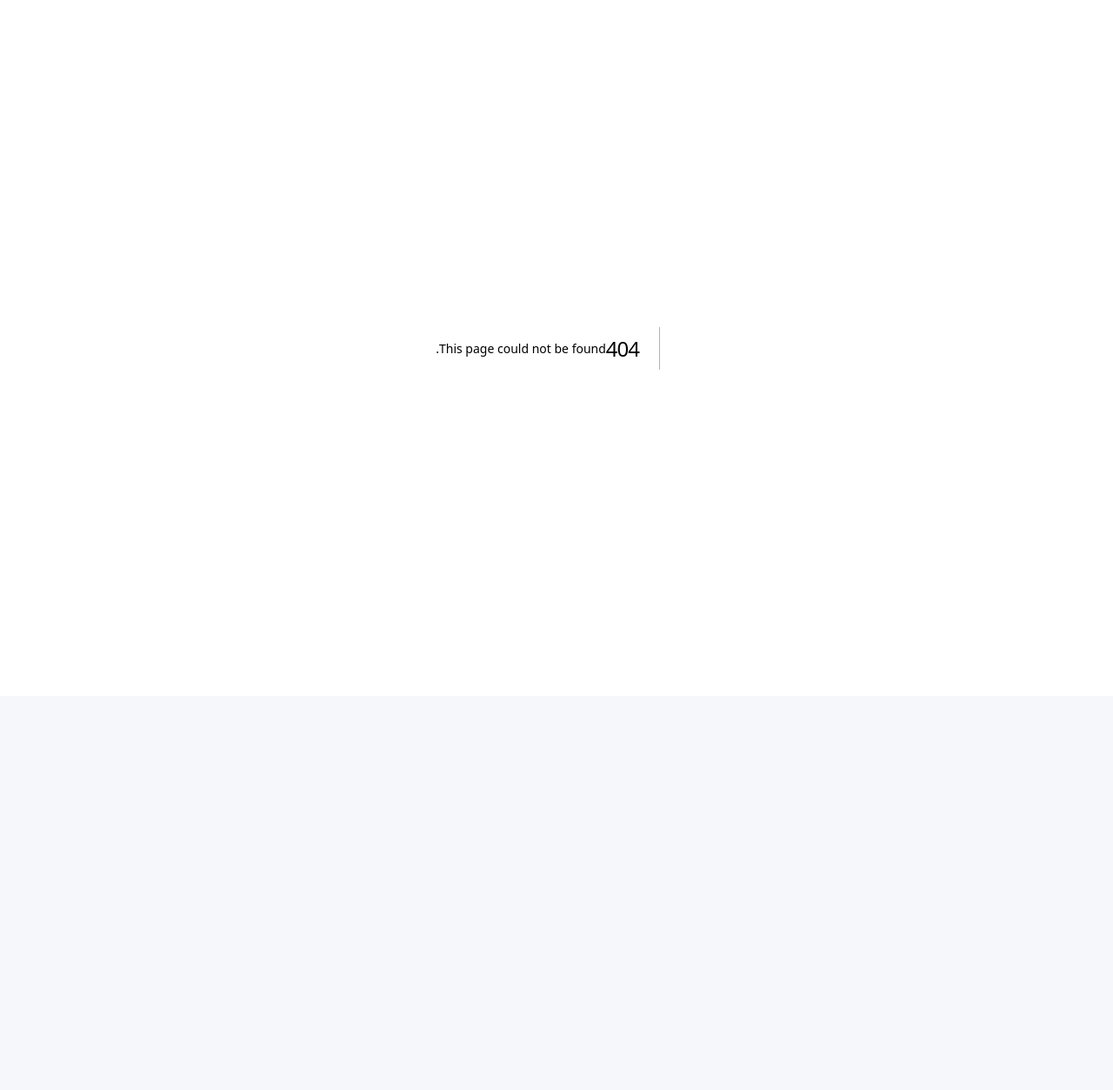
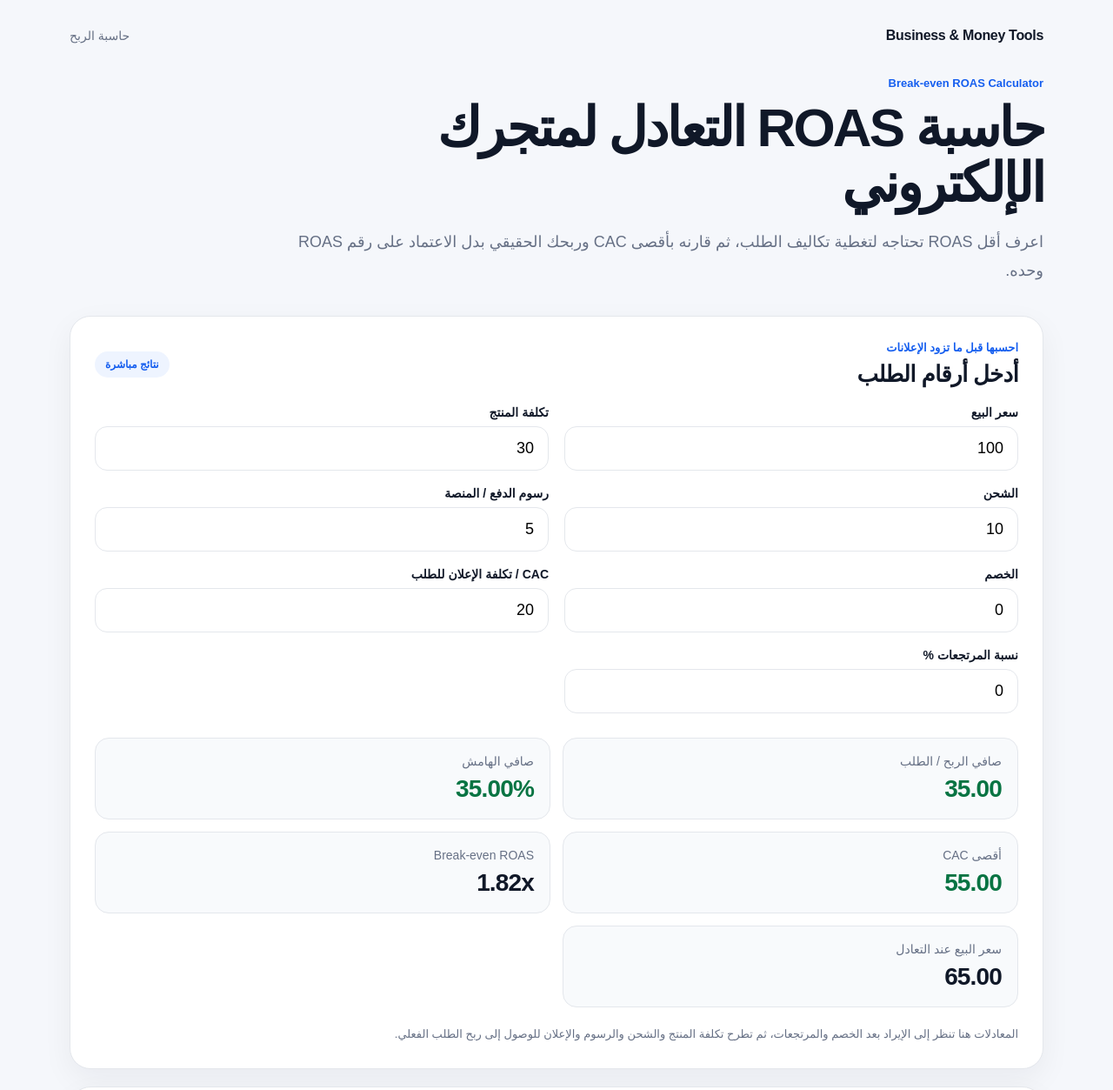
Before and after one commit to aelkhoreiby/business-money-tools, a Next.js app: page /tools/break-even-roas-calculator in a window 1280 px wide. Before the commit this address had no page. Shown: the top 1253 px of the page at 87% size. Before the commit the page ends 800 px from the top, so only its background shows below. Built offline with nearby package versions, Linux system fonts and the light colour scheme.

Commit message:
Add SEO cluster page: app/tools/break-even-roas-calculator/page.tsx

```diff
--- /dev/null
+++ b/app/tools/break-even-roas-calculator/page.tsx
@@ -0,0 +1,62 @@
+import type { Metadata } from "next";
+import EcommerceProfitCalculator from "../../components/EcommerceProfitCalculator";
+
+export const metadata: Metadata = {
+  title: "حاسبة Break-even ROAS | ROAS التعادل للتجارة الإلكترونية",
+  description:
+    "احسب ROAS التعادل وأقصى CAC وربح الطلب بعد تكلفة المنتج والشحن والرسوم والخصومات والمرتجعات.",
+  alternates: { canonical: "/tools/break-even-roas-calculator/" },
+};
+
+const faq = [
+  {
+    q: "ما هو Break-even ROAS؟",
+    a: "هو مستوى العائد على الإنفاق الإعلاني الذي عنده تصل الحملة إلى نقطة التعادل وفقًا لتكاليف الطلب التي أدخلتها.",
+  },
+  {
+    q: "لماذا لا يكفي ROAS وحده؟",
+    a: "لأن ROAS يقارن الإيراد بالإنفاق الإعلاني، بينما ربح الطلب يتأثر أيضًا بالمنتج والشحن والرسوم والخصومات والمرتجعات.",
+  },
+];
+
+export default function BreakEvenRoasPage() {
+  return (
+    <main className="page">
+      <nav className="top-nav" aria-label="التنقل الرئيسي">
+        <a href="/" className="brand">Business &amp; Money Tools</a>
+        <a href="/tools/ecommerce-profit-calculator/" className="nav-tool">حاسبة الربح</a>
+      </nav>
+
+      <header className="hero">
+        <div className="eyebrow">Break-even ROAS Calculator</div>
+        <h1>حاسبة ROAS التعادل لمتجرك الإلكتروني</h1>
+        <p>
+          اعرف أقل ROAS تحتاجه لتغطية تكاليف الطلب، ثم قارنه بأقصى CAC وربحك
+          الحقيقي بدل الاعتماد على رقم ROAS وحده.
+        </p>
+      </header>
+
+      <EcommerceProfitCalculator />
+
+      <section className="content-card">
+        <span className="section-kicker">الفكرة ببساطة</span>
+        <h2>ROAS جيد لا يعني دائمًا طلبًا مربحًا</h2>
+        <p>
+          إذا تجاهلت تكلفة المنتج أو الشحن أو الرسوم أو المرتجعات، يمكن أن يبدو
+          الأداء الإعلاني أفضل من الربحية الفعلية. استخدم الحاسبة كاملةً لتفهم
+          نقطة التعادل من اقتصاديات الطلب نفسها.
+        </p>
+      </section>
+
+      <section className="content-card faq-card">
+        <span className="section-kicker">الأسئلة الشائعة</span>
+        {faq.map((item) => (
+          <details key={item.q}>
+            <summary>{item.q}</summary>
+            <p>{item.a}</p>
+          </details>
+        ))}
+      </section>
+    </main>
+  );
+}
```
